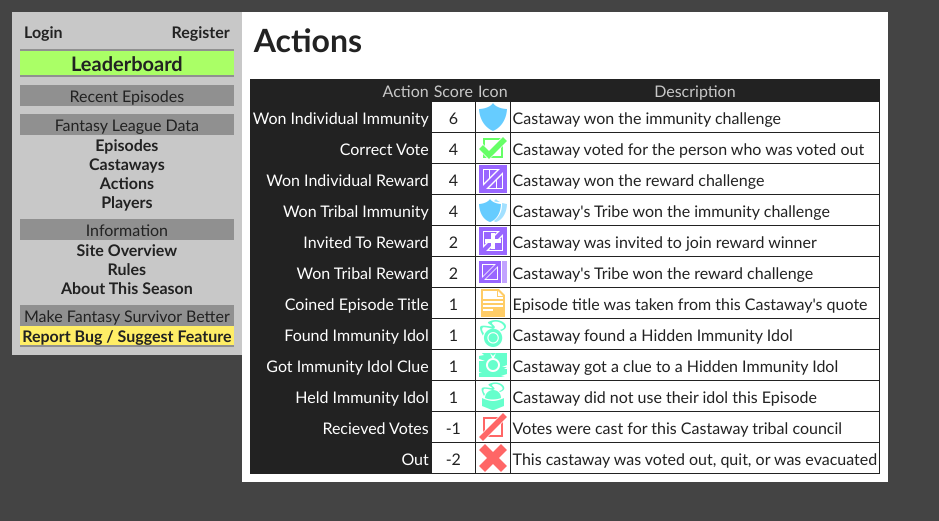
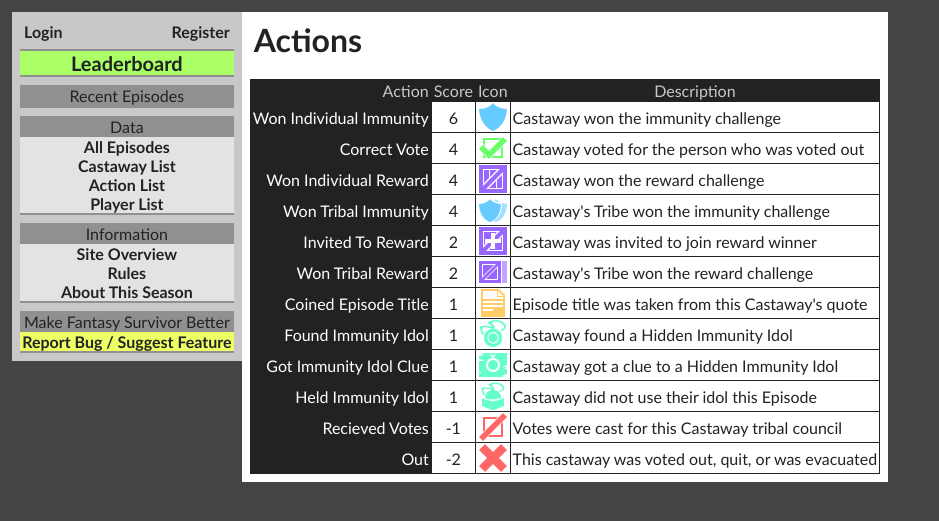
Before and after one commit to alexjetter/survivor, a Django app: page /season31/actions/ in a window 1280 px wide. Shown: the top 521 px of the page, without its empty margins (0-939 px from the left). Run offline with Django 3.2, Linux system fonts and the light colour scheme; data comes from the database, SQL or seed files in the repository; both versions use the stored data as it was after the commit.

Commit message:
menu formatting

```diff
--- a/season31/static/season31/style.css
+++ b/season31/static/season31/style.css
@@ -21,6 +21,10 @@
 	min-width: 128;
 	background-color: #c8c8c8;
 	padding: 8;
+}
+
+.menuitem {
+	background-color: #e3e3e3;
 }
 .menuitem:hover {
 	background-color: #ffffff;
--- a/season31/templates/season31/menu.html
+++ b/season31/templates/season31/menu.html
@@ -16,6 +16,7 @@
 	<div class="padtb1 bggrey marg0"></div>
 	<div class="textcenter font20 textbold bggreen3 menuitem marg0"><a href="{% url 'season31:leaderboard' %}" class="fgblack">Leaderboard</a></div>
 	<div class="padtb1 bggrey marg0"></div>
+
 	<div class="padtb2"></div>
 
 	{% if player.get_next_episode.check_lock %}
@@ -27,22 +28,25 @@
 	{% if user.player and user.player.get_next_episode %}
 	<div class="textcenter textbold menuitem marg0"><a href="{% url 'season31:episode' user.player.get_next_episode.id %}" class="fgblack">{{ user.player.get_next_episode }} (Next)</a></div>
 	{% endif %}
+	<div class="padtb1 bggrey marg0"></div>
 	<div class="padtb2"></div>
 
-	<div class="bggrey textcenter padtb1 padlr4 marg0">Fantasy League Data</div>
-	<div class="textcenter textbold menuitem marg0"><a href="{% url 'season31:episodes' %}" class="fgblack">Episodes</a></div>
-	<div class="textcenter textbold menuitem marg0"><a href="{% url 'season31:castaways' %}" class="fgblack">Castaways</a></div>
-	<div class="textcenter textbold menuitem marg0"><a href="{% url 'season31:actions' %}" class="fgblack">Actions</a></div>
-	<div class="textcenter textbold menuitem marg0"><a href="{% url 'season31:players' %}" class="fgblack">Players</a></div>
+	<div class="bggrey textcenter padtb1 padlr4 marg0">Data</div>
+	<div class="textcenter textbold menuitem marg0"><a href="{% url 'season31:episodes' %}" class="fgblack">All Episodes</a></div>
+	<div class="textcenter textbold menuitem marg0"><a href="{% url 'season31:castaways' %}" class="fgblack">Castaway List</a></div>
+	<div class="textcenter textbold menuitem marg0"><a href="{% url 'season31:actions' %}" class="fgblack">Action List</a></div>
+	<div class="textcenter textbold menuitem marg0"><a href="{% url 'season31:players' %}" class="fgblack">Player List</a></div>
+	<div class="padtb1 bggrey marg0"></div>
 	<div class="padtb2"></div>
 
 	<div class="bggrey textcenter padtb1 padlr4 marg0">Information</div>
 	<div class="textcenter textbold menuitem marg0"><a href="{% url 'season31:index' %}" class="fgblack">Site Overview</a></div>
 	<div class="textcenter textbold menuitem marg0"><a href="{% url 'season31:rules' %}" class="fgblack">Rules</a></div>
 	<div class="textcenter textbold menuitem marg0"><a href="{% url 'season31:info' %}" class="fgblack">About This Season</a></div>
+	<div class="padtb1 bggrey marg0"></div>
 	<div class="padtb2"></div>
 
 	<div class="bggrey textcenter padtb1 padlr4 marg0">Make Fantasy Survivor Better</div>
-	<div class="textcenter textbold bgred1 menuitem marg0"><a href="https://docs.google.com/forms/d/1gJMYR88BStB_gxHaowpYHmOzfkO8o7JHDWUT9y80JVo/viewform" class="fgblack">Report Bug / Suggest Feature</a></div>
+	<div class="textcenter textbold bggreen1 menuitem marg0"><a href="https://docs.google.com/forms/d/1gJMYR88BStB_gxHaowpYHmOzfkO8o7JHDWUT9y80JVo/viewform" class="fgblack">Report Bug / Suggest Feature</a></div>
 	<div class="padtb1 bggrey marg0"></div>
 </div>
```
Also changed, not shown: db.sqlite3.
